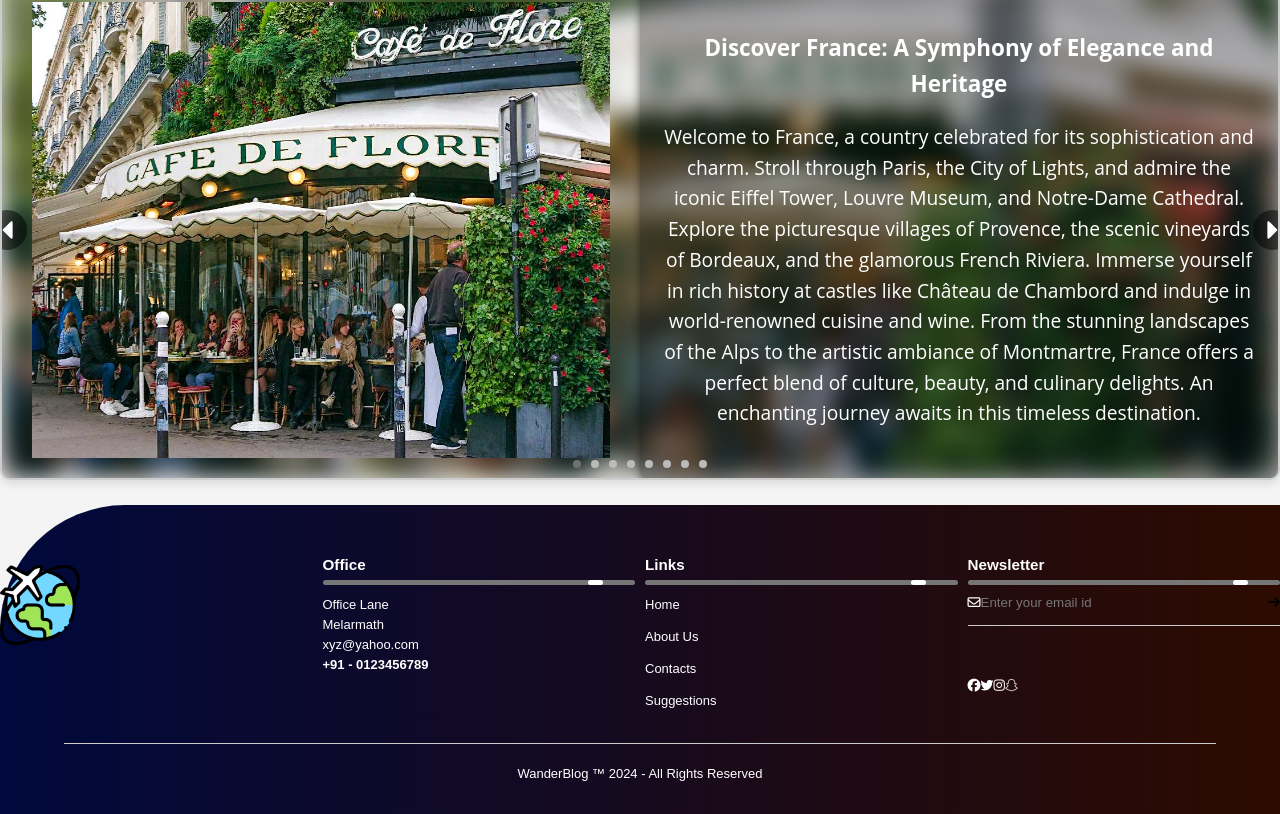
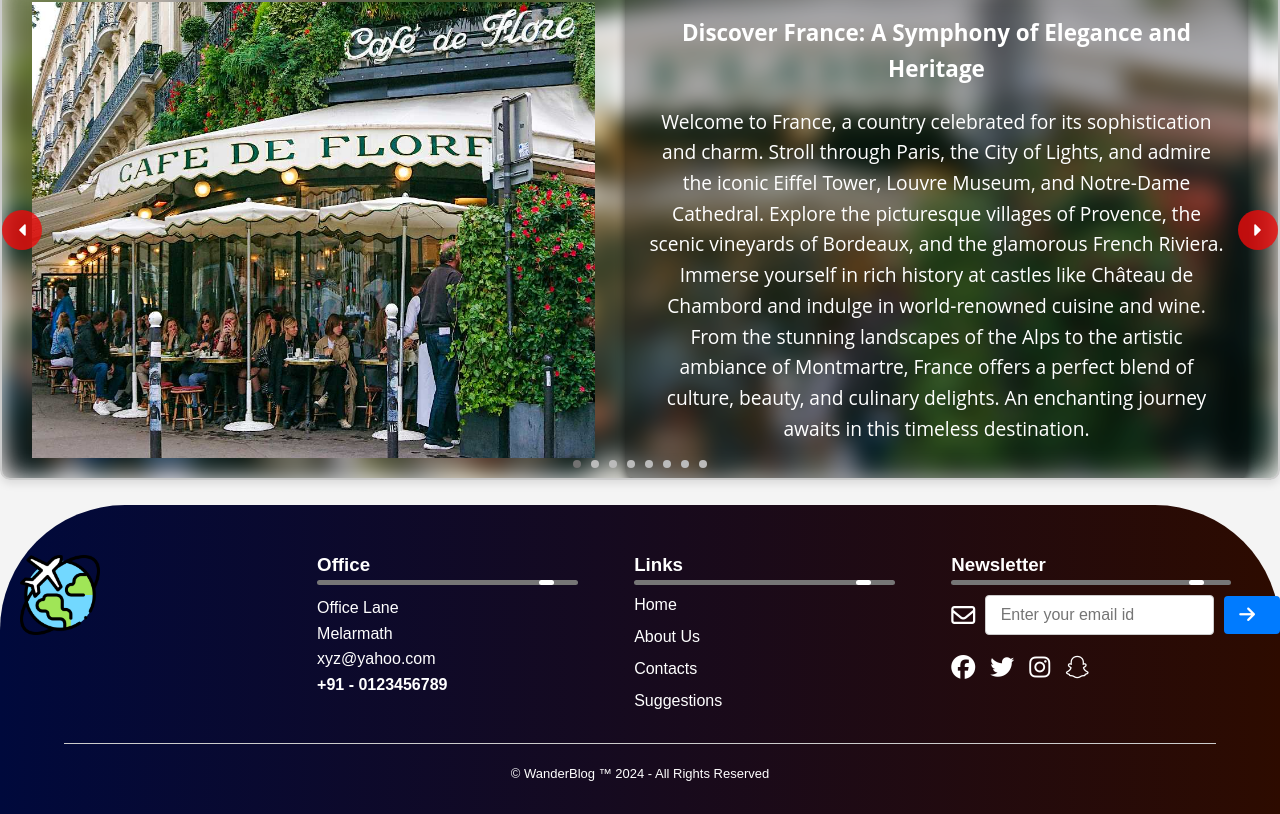
Before and after one commit to ayush-848/Wanderblog, a React (Vite) app: page / in a window 1280 px wide. Shown: the part 806-1620 px from the top of the page. Built offline with nearby package versions, Linux system fonts and the light colour scheme.

Commit message:
added and updated some features

```diff
--- a/src/App.jsx
+++ b/src/App.jsx
@@ -2,15 +2,21 @@ import Hero from './Components/Hero/Hero';
 import Navbar from './Components/Navbar/Navbar'; // Import Navbar as default
 import SliderTab from './Components/SliderTab/SliderTab';
 import Footer from './Components/Footer/footer';
+import Intro from './Components/Intro/Intro';
 
 function App() {
   return (
     <div className="App">
       <Navbar />
+
       <Hero/>
       <br></br>
+
+      <Intro />
+
       <SliderTab />
       <br></br>
+
       <Footer />
     </div>
   );
--- a/src/Components/Footer/footer.jsx
+++ b/src/Components/Footer/footer.jsx
@@ -6,18 +6,23 @@ const Footer = () => {
   return (
     <footer className={styles.footer}>
       <div className={styles.grid_container}>
+
         <div className={styles.logo_col}>
           <img src="/src/assets/travel.png" className={styles.logo} alt="Wanderblog Logo" />
         </div>
+
         <div className={styles.office_col}>
           <h3>Office
             <div className={styles.underline}><span></span></div>
           </h3>
-          <p>Office Lane</p>
-          <p>Melarmath</p>
-          <p className={styles.email_id}>xyz@yahoo.com</p>
-          <h4>+91 - 0123456789</h4>
+          <div className= {styles.office_details}>
+            <p>Office Lane</p>
+            <p>Melarmath</p>
+            <p className={styles.email_id}>xyz@yahoo.com</p>
+            <h4>+91 - 0123456789</h4>
+          </div>
         </div>
+
         <div className={styles.links_col}>
           <h3>Links
             <div className={styles.underline}><span></span></div>
@@ -29,25 +34,29 @@ const Footer = () => {
             <li><a href="/">Suggestions</a></li>
           </ul>
         </div>
+
         <div className={styles.newsletter_col}>
           <h3>Newsletter
             <div className={styles.underline}><span></span></div>
           </h3>
           <form>
             <i className="fa-regular fa-envelope"></i>
-            <input type="email" placeholder="Enter your email id" required />
+            <input type="email" placeholder=" Enter your email id" required />
             <button type="submit"><i className="fa-solid fa-arrow-right"></i></button>
           </form>
+
           <div className={styles.social_icons}>
             <i className="fa-brands fa-facebook"></i>
             <i className="fa-brands fa-twitter"></i>
             <i className="fa-brands fa-instagram"></i>
             <i className="fa-brands fa-snapchat"></i>
           </div>
+
         </div>
       </div>
       <hr />
-      <p className={styles.copyright}>WanderBlog &#8482; 2024 - All Rights Reserved</p>
+
+      <p className={styles.copyright}> &copy; WanderBlog &#8482; 2024 - All Rights Reserved</p>
     </footer>
   );
 };
--- a/src/Components/Footer/footer.module.css
+++ b/src/Components/Footer/footer.module.css
@@ -7,6 +7,7 @@ footer {
     color: #fff;
     padding: 50px 0 30px;
     border-top-left-radius: 125px;
+    border-top-right-radius: 125px;
     font-size: 13px;
     line-height: 20px;
     width: 100%;
@@ -24,7 +25,7 @@ footer {
     display: flex;
     justify-content: flex-start;
     align-items: flex-start;
-    padding-top: 10px;
+    padding-left: 20px;
 }
 
 .logo {
@@ -36,6 +37,11 @@ footer {
     display: flex;
     flex-direction: column;
     justify-content: flex-start;
+    font-size: 16px;
+}
+
+.office_details{
+    line-height: 1.6;
 }
 
 .links_col {
@@ -43,6 +49,7 @@ footer {
     display: flex;
     flex-direction: column;
     justify-content: flex-start;
+    font-size: 16px;
 }
 
 .newsletter_col {
@@ -73,56 +80,62 @@ ul li a {
     color: #fff;
 }
 
-form {
-    padding-bottom: 15px;
-    display: flex;
-    align-items: center;
-    justify-content: space-between;
-    border-bottom: 1px solid #ccc;
-    margin-bottom: 50px;
+.newsletter_col h3 {
+  display: flex;
+  align-items: center;
+  margin-bottom: 20px;
+  font-size: 18.72px;
 }
 
-form .fa-regular {
-    font-size: 18px;
-    margin-right: 10px;
+.newsletter_col form {
+  display: flex;
+  align-items: center;
+  margin-bottom: 20px;
 }
 
-form input {
-    width: 100%;
-    background: transparent;
-    color: #ccc;
-    border: 0;
-    outline: none;
+.newsletter_col form i {
+  font-size: 24px;
+  margin-right: 10px; /* Space between the envelope icon and input field */
 }
 
-form button {
-    background: transparent;
-    border: 0;
-    outline: none;
-    cursor: pointer;
+.newsletter_col form input {
+  flex: 0 1 200px; /* Allow input field to grow and fill available space */
+  padding: 10px;
+  border: 1px solid #ccc;
+  border-radius: 4px;
+  font-size: 16px;
 }
 
-form button .fa-solid {
-    font-size: 16px;
-    color: #ccc;
+.newsletter_col form button {
+  background-color: #007bff; /* Adjust color as needed */
+  border: none;
+  padding: 10px 15px;
+  border-radius: 4px;
+  cursor: pointer;
+  margin-left: 10px; /* Space between the input field and the button */
+
 }
 
-.social-icons {
-    margin-top: 20px;
+.newsletter_col form button i {
+  font-size: 18px; /* Adjust the icon size if needed */
+  color: #fff; /* Adjust the icon color to contrast with the button */
 }
 
-.social-icons .fa-brands {
-    width: 40px;
-    height: 40px;
-    border-radius: 50%;
-    text-align: center;
-    line-height: 40px;
-    font-size: 20px;
-    color: #000;
-    background: #fff;
-    margin-right: 15px;
-    cursor: pointer;
+.social_icons {
+  display: flex;
+  gap: 15px; /* Space between social media icons */
+  font-size: 24px;
 }
+
+.social_icons i {
+  cursor: pointer;
+  transition: color 0.3s ease;
+}
+
+.social_icons i:hover {
+  color: #007bff; /* Adjust color on hover */
+}
+
 
 hr {
     width: 90%;
@@ -136,7 +149,7 @@ hr {
 }
 
 .underline {
-    width: 100%;
+    width: 85%;
     height: 5px;
     background: #767676;
     border-radius: 3px;
@@ -157,6 +170,7 @@ hr {
     animation: moving 2s linear infinite;
 }
 
+
 @keyframes moving {
     0% {
         left: -20px;
--- a/src/Components/SliderTab/SliderTab.module.css
+++ b/src/Components/SliderTab/SliderTab.module.css
@@ -12,6 +12,7 @@
   border-radius: 10px;
   box-shadow: 0 4px 8px rgba(0, 0, 0, 0.1);
   background: transparent; /* Ensure the background is transparent for the blur wrapper */
+  padding-right: 30px;
 }
 
 .blurWrapper {
@@ -62,7 +63,7 @@
   position: absolute;
   top: 50%;
   transform: translateY(-50%);
-  background-color: rgba(0, 0, 0, 0.5);
+  background-color: rgba(235, 12, 12, 0.803);
   color: #fff;
   border: none;
   padding: 10px;
@@ -74,23 +75,29 @@
   justify-content: center;
   width: 40px;
   height: 40px;
+  transition: background-color 0.3s ease; /* Smooth background color transition */
 }
 
 .arrowIcon {
-  font-size: 30px; /* Adjust the size of the icons */
+  font-size: 20px; /* Adjust the size of the icons */
 }
 
 .prevArrow {
-  left: -15px; /* Move the button outside the main slider area */
+  left: 0px; /* Adjust position relative to the slider area */
 }
 
 .nextArrow {
-  right: -15px; /* Move the button outside the main slider area */
+  right: 0px; /* Adjust position relative to the slider area */
 }
 
 .prevArrow:hover,
 .nextArrow:hover {
   background-color: rgba(0, 0, 0, 0.7);
+}
+
+.prevArrow:focus,
+.nextArrow:focus {
+  outline: none; /* Remove default focus outline */
 }
 
 .dots {
```
Also changed, not shown: src/assets/TS_GLUTTONY_NIMURU_02.png (deleted), 1 other file (tests, documents, lock files or other folders).
